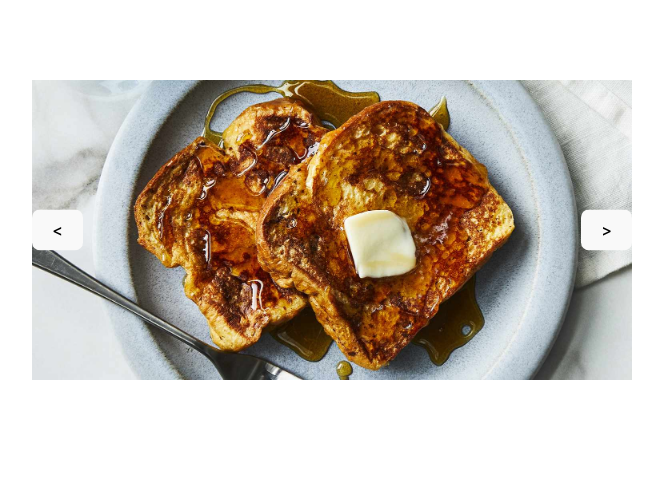
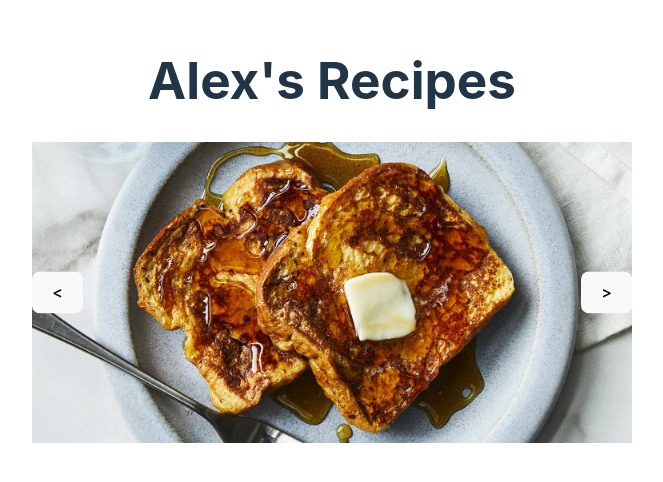
Before and after one commit to AlexThiry/MyRecipeWebsite, a React (Vite) app: page / in a window 1280 px wide. Shown: the part 170-652 px from the top of the page, without its empty margins (308-971 px from the left). Built offline with nearby package versions, Linux system fonts and the light colour scheme.

Commit message:
Upated README

```diff
--- a/src/App.tsx
+++ b/src/App.tsx
@@ -5,7 +5,9 @@ function App() {
 
   return (
     <>
+      <h1>Alex's Recipes</h1>
       <Header/>
+
     </>
   )
 }
```
Also changed, not shown: 1 other file (tests, documents, lock files or other folders).
